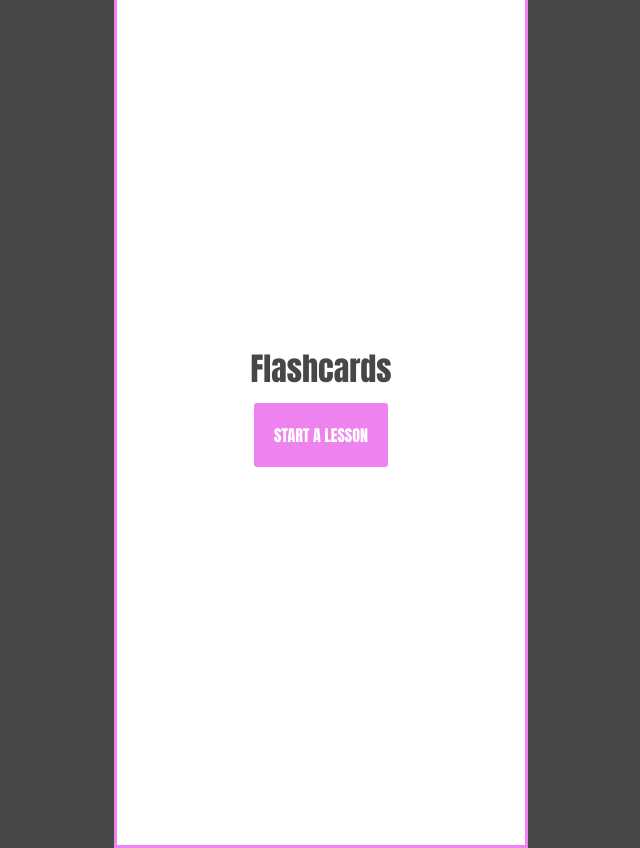
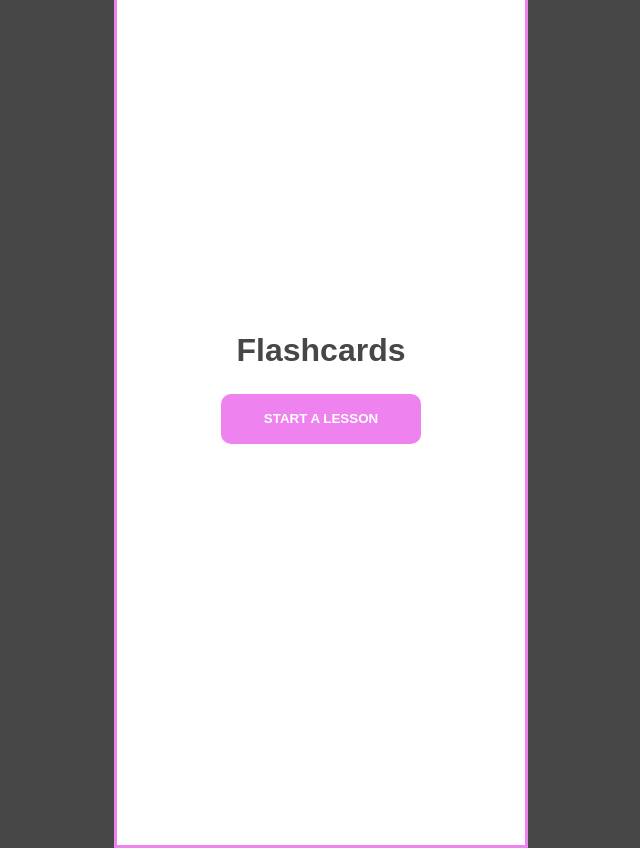
Before and after one commit to Nyllaah/flashcards-app, a React (Vite) app in the folder frontend/: page / in a window 1280 px wide. Shown: the whole page, without its empty margins (319-959 px from the left). Built offline with nearby package versions, Linux system fonts and the light colour scheme.

Commit message:
feat: css button

```diff
--- a/frontend/src/App.module.css
+++ b/frontend/src/App.module.css
@@ -4,11 +4,13 @@
     border: 0;
     box-sizing: border-box;
     color: var(--text-color);
-    font-family: Impact, Haettenschweiler, 'Arial Narrow Bold', sans-serif;
+    font-family: 'Arial Narrow Bold', sans-serif;
 }
 
 :root {
     --purple: rgb(238, 130, 238);
+    --dark-purple: rgb(212, 99, 212);
+    --light-purple: rgb(245, 166, 245);
     --gray: rgb(71, 71, 71);
     --text-color: rgb(71, 71, 71);
 }
@@ -36,16 +38,23 @@ body {
 .title {
     min-width: 30vw;
     text-align: center;
-    margin: 10px;
 }
 
 .startBtn {
-    min-width: fit-content;
-    font-size: medium;
+    padding: 8px 20px;
+    width: 200px;
+    height: 50px;
+    color: white;
+    font-weight: 700;
+    border-radius: 10px;
+    text-transform: uppercase;
+    margin: 25px;
+    overflow: hidden;
+    position: relative;
     background-color: var(--purple);
-    border-radius: 3px;
-    text-transform: uppercase;
-    color: white;
-    font-weight: 900;
-    padding: 20px;
 }
+
+.startBtn:hover {
+    background: var(--purple);
+    box-shadow: 0 0 20px 5px var(--light-purple);
+}
```
